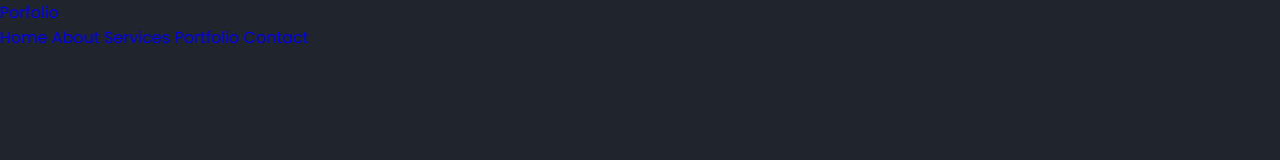
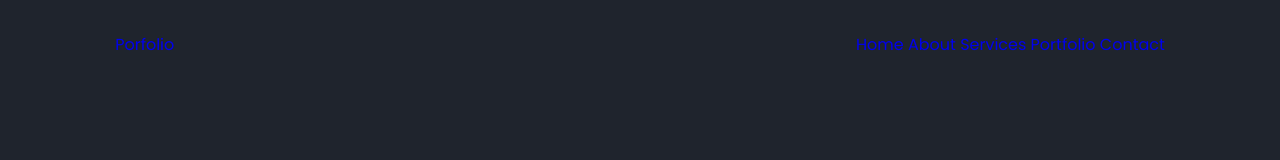
Before and after one commit to joshua-ketor/portfolio-site, a plain HTML site: page index.html in a window 1280 px wide. Drawn offline with Linux system fonts and the light colour scheme.

Commit message:
Add styles for header section

```diff
--- a/css/style.css
+++ b/css/style.css
@@ -27,3 +27,16 @@ body {
   background: var(--bg-color);
   color: var(--text-color);
 }
+
+.header {
+  position: fixed;
+  top: 0;
+  left: 0;
+  width: 100%;
+  padding: 2rem 9%;
+  background: var(--bg-color);
+  display: flex;
+  justify-content: space-between;
+  align-items: center;
+  z-index: 100
+}
```
